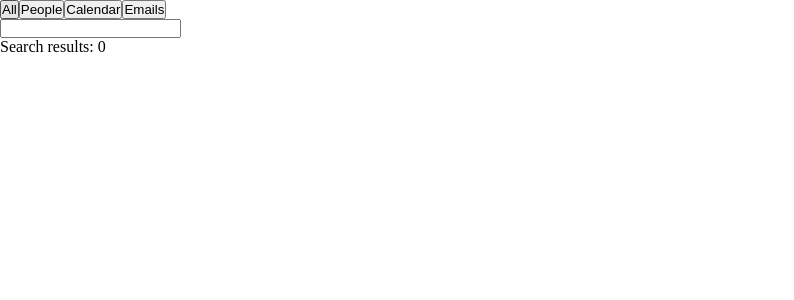
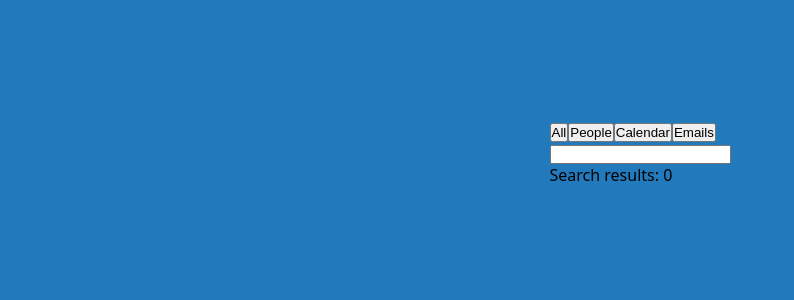
Before and after one commit to franciscocortezdev/MatchFinder-Component, a React (Create React App) app: page / in a window 1280 px wide. Shown: the top 300 px of the page, without its empty margins (0-794 px from the left). Built offline with nearby package versions, Linux system fonts and the light colour scheme.

Commit message:
ItemSelected styled added

```diff
--- a/src/App.tsx
+++ b/src/App.tsx
@@ -3,6 +3,25 @@ import { people, calendar, emails } from './Data'
 import { itemsProps } from './Types'
 import SearchBar from './Components/searchBar'
 import styled from 'styled-components'
+
+const AppContainer = styled.div`
+  height: 100vh;
+  background-color: #227ABD;
+  padding: 50px 0;
+  display: flex;
+  flex-direction: column;
+  align-items: center;
+`
+
+const SelectedItem = styled.div`
+  height: 50px;
+  font-size: 20px;
+  color: #fff;
+  border-bottom: 2px solid #fff;
+  display: grid;
+  place-content: center;
+  margin-bottom: 20px;
+`
 
 function App () {
   const [data, setData] = useState([...people, ...calendar, ...emails])
@@ -41,7 +60,10 @@ function App () {
     }
   }
   return (
-    <>
+    <AppContainer>
+      <SelectedItem>
+        {selection && <div>{selection.id} selected:  {selection.title}</div>}
+      </SelectedItem>
       <div>
         <button onClick={handleClick} name='all'>All</button>
         <button onClick={handleClick} name='people'>People</button>
@@ -49,10 +71,8 @@ function App () {
         <button onClick={handleClick} name='email'>Emails</button>
         <SearchBar items={data} onItemSelected={handleItemClick}/>
       </div>
-    <div>
-      {selection && <div>{selection.id} selected:  {selection.title}</div>}
-    </div>
-    </>
+
+    </AppContainer>
   )
 }
 
--- a/src/index.css
+++ b/src/index.css
@@ -3,3 +3,8 @@
   padding: 0;
   box-sizing: border-box;
 }
+
+html {
+  font-family: system-ui, -apple-system, BlinkMacSystemFont, "Segoe UI", Roboto,
+    Oxygen, Ubuntu, Cantarell, "Open Sans", "Helvetica Neue", sans-serif;
+}
```
Lines whose indentation alone changed are shown as unchanged.
